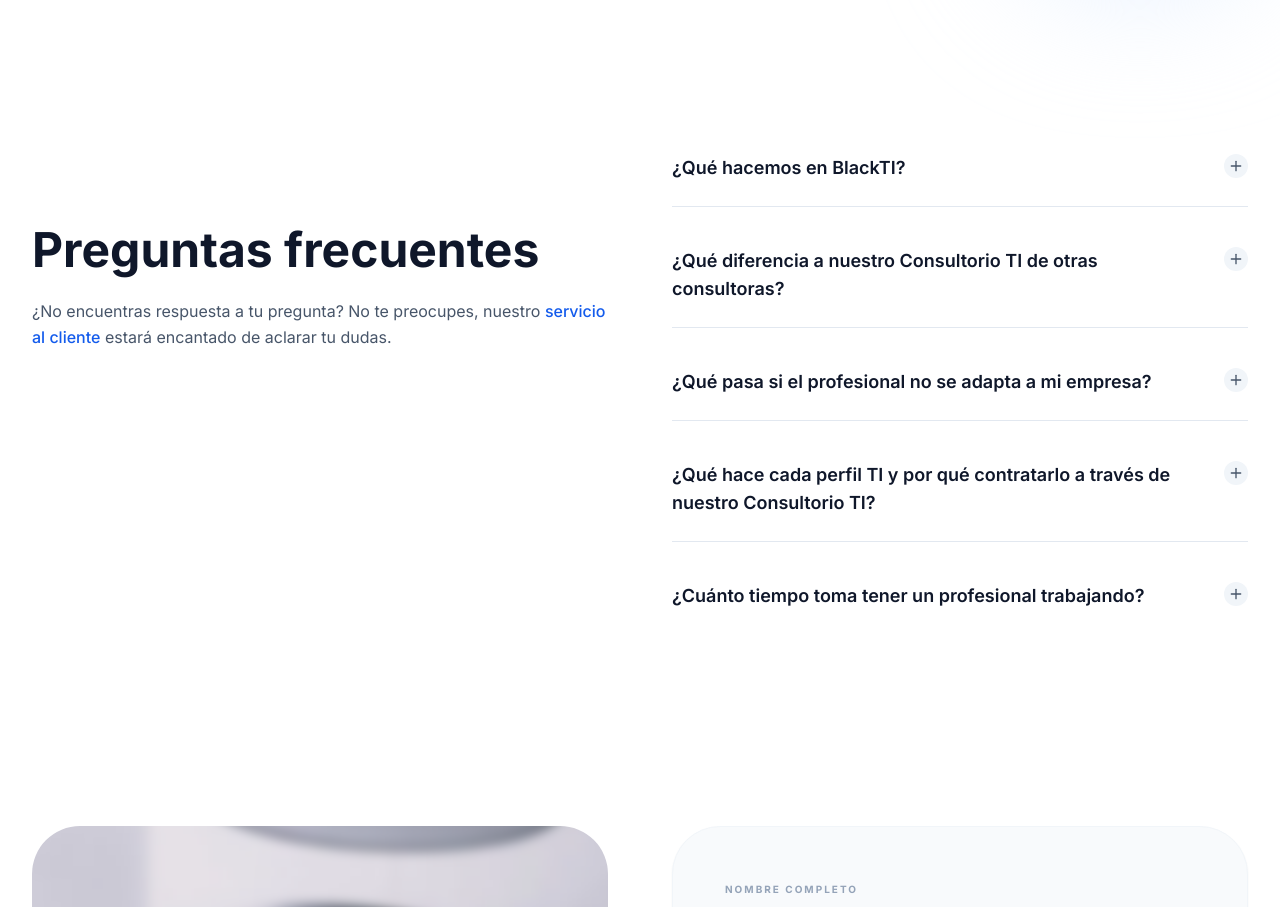
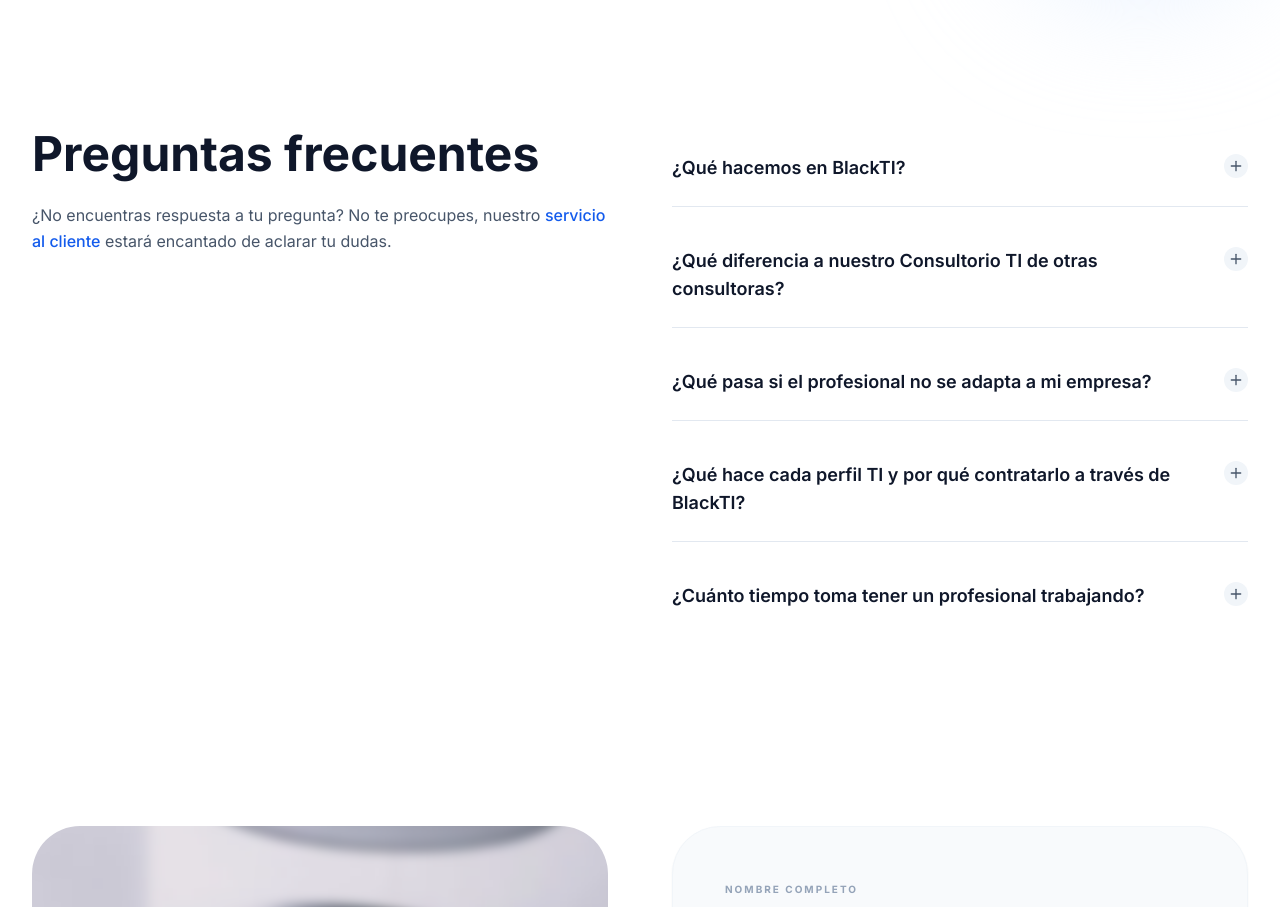
Before and after one commit to asinomas/paginaultima, a React (Vite) app in the folder Pagina_ultima/: page / in a window 1280 px wide. Shown: the part 6280-7187 px from the top of the page. Built offline with nearby package versions, Linux system fonts and the light colour scheme.

Commit message:
Update FAQSection.tsx

```diff
--- a/Pagina_ultima/src/components/FAQSection.tsx
+++ b/Pagina_ultima/src/components/FAQSection.tsx
@@ -16,7 +16,7 @@ const FAQSection: React.FC = () => {
       question: "¿Qué hacemos en BlackTI?",
       answer: "Nuestro servicio es entregar células de trabajo de alto rendimiento listas para producir desde el primer día. Cubrimos todo el espectro: desde el diseño UX/UI y el desarrollo en Java, Python o Mobile, hasta la infraestructura DevOps y el blindaje en Ciberseguridad. Tú pones la visión y nosotros el equipo experto que la hace realidad, sin fricciones y a escala."
     },
-    {
+     {
       question: "¿Qué diferencia a nuestro Consultorio TI de otras consultoras?",
       answer: "Seleccionamos profesionales validados técnica y funcionalmente, evaluando habilidades blandas, comunicación y adaptación al equipo. Acompañamos al profesional y a la empresa durante toda la asignación, ajustando el perfil según el contexto y objetivos del negocio, reduciendo tiempos de onboarding y rotación."
     },
@@ -25,7 +25,7 @@ const FAQSection: React.FC = () => {
       answer: "Realizaremos las gestiones para su remplazo sin costo en las primeras 2 semanas."
     },
     {
-      question: "¿Qué hace cada perfil TI y por qué contratarlo a través de nuestro Consultorio TI?",
+      question: "¿Qué hace cada perfil TI y por qué contratarlo a través de BlackTI?",
       answer: "No solo ofrecemos perfiles tecnológicos. Entregamos profesionales evaluados, acompañados y alineados al negocio, listos para generar impacto real en tu empresa desde el primer día."
     },
     {
@@ -49,7 +49,7 @@ const FAQSection: React.FC = () => {
         <div className="grid grid-cols-1 lg:grid-cols-2 gap-12 lg:gap-16">
 
           {/* LEFT COLUMN - Title and Description */}
-          <div className="lg:sticky lg:top-24 lg:self-start mt-12 lg:mt-24">
+          <div className="lg:sticky lg:top-24 lg:self-start">
             <h2 className="text-3xl md:text-5xl font-bold text-slate-900 mb-6 leading-tight">
               Preguntas frecuentes
             </h2>
@@ -97,7 +97,6 @@ const FAQSection: React.FC = () => {
               </div>
             ))}
           </div>
-
         </div>
       </div>
     </section>
```
